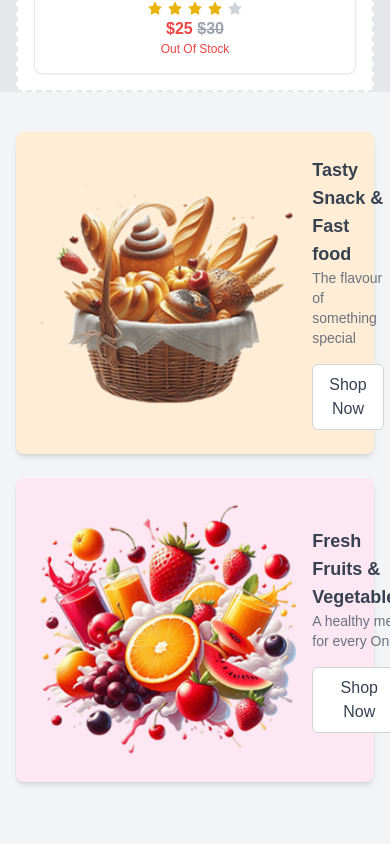
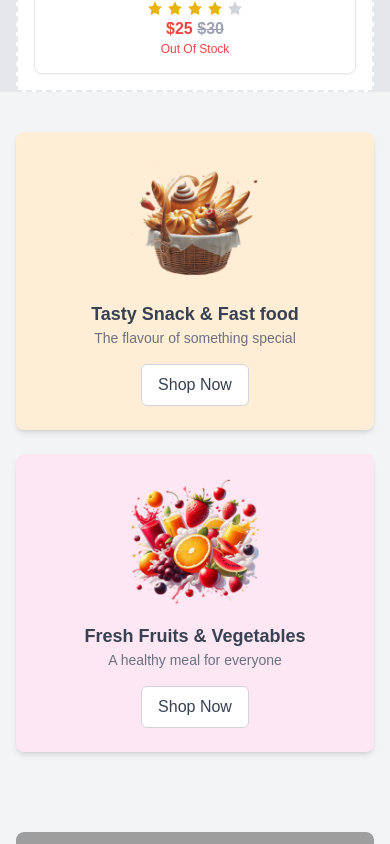
Before and after one commit to mahdihasan333/yelloberry-grocery-shop, a Next.js app: page / in a window 390 px wide. Shown: the part 2600-3444 px from the top of the page. Built offline with nearby package versions, Linux system fonts and the light colour scheme; grey boxes are pictures that could not be loaded.

Commit message:
update shopBanner section

```diff
--- a/src/app/components/ShopBanner.jsx
+++ b/src/app/components/ShopBanner.jsx
@@ -2,9 +2,9 @@
 
 import React from 'react';
 import { motion } from 'framer-motion';
-import tasty1 from '../assets/images/logo/one.png@2x (1).png'
-import tasty2 from '../assets/images/logo/two.png.png'
 import Image from 'next/image';
+import tasty1 from '../assets/images/logo/one.png@2x (1).png';
+import tasty2 from '../assets/images/logo/two.png.png';
 
 const ShopBanner = () => {
   const items = [
@@ -17,24 +17,28 @@ const ShopBanner = () => {
     {
       image: tasty2,
       title: 'Fresh Fruits & Vegetables',
-      description: 'A healthy meal for every One',
+      description: 'A healthy meal for everyone',
       bgColor: 'bg-pink-100',
     },
   ];
 
   return (
     <div className="w-full bg-gray-100 py-10 flex justify-center">
-      <div className="w-11/12 mx-auto grid grid-cols-1 md:grid-cols-2 gap-6">
+      <div className="w-11/12 mx-auto grid grid-cols-1 sm:grid-cols-2 gap-6">
         {items.map((item, index) => (
           <motion.div
             key={index}
-            className={`p-6 rounded-lg shadow-md flex items-center ${item.bgColor}`}
+            className={`p-6 rounded-lg shadow-md flex flex-col sm:flex-row items-center ${item.bgColor}`}
             initial={{ opacity: 0, y: 20 }}
             animate={{ opacity: 1, y: 0 }}
             transition={{ duration: 0.5, delay: index * 0.2 }}
           >
-            <Image src={item.image} alt={item.title} className="w-64 object-contain" />
-            <div className="ml-4">
+            <Image
+              src={item.image}
+              alt={item.title}
+              className="w-32 sm:w-64 object-contain"
+            />
+            <div className="sm:ml-4 text-center sm:text-left mt-4 sm:mt-0">
               <h3 className="text-lg font-semibold text-gray-700">{item.title}</h3>
               <p className="text-gray-500 text-sm mb-2">{item.description}</p>
               <button className="mt-2 px-4 py-2 bg-white border border-gray-300 rounded-md text-gray-700 hover:bg-gray-200 transition">
```
